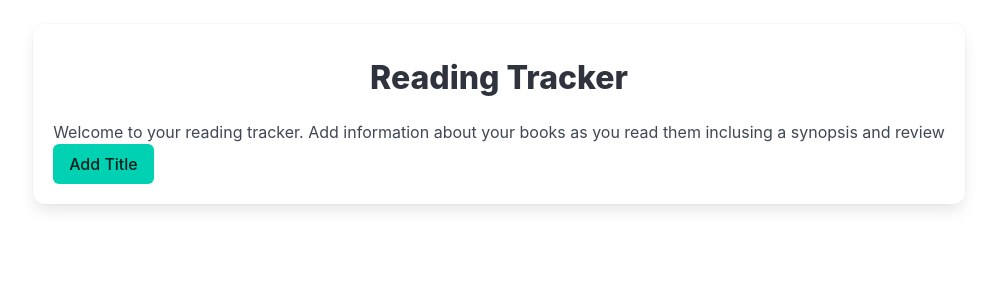
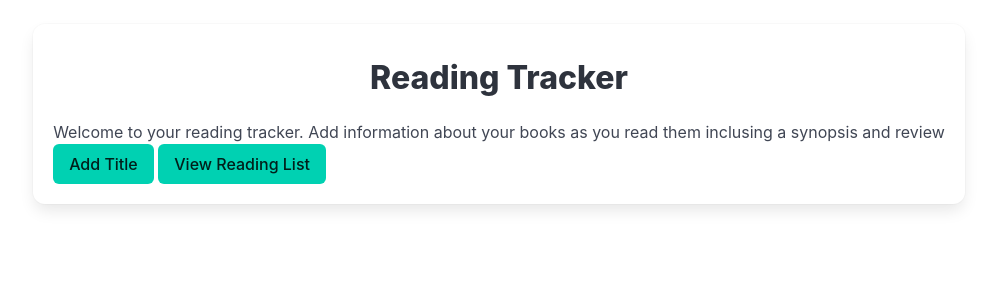
Before and after one commit to seekingcat/reading-tracker, a Flask app: page / in a window 1280 px wide. Shown: the top 300 px of the page, without its empty margins (141-1138 px from the left). Run offline with Flask 3, Linux system fonts and the light colour scheme.

Commit message:
links to each view

```diff
--- a/templates/tracker.html
+++ b/templates/tracker.html
@@ -17,6 +17,9 @@
                     <a href="{{url_for('addtitle')}}">
                         <button class="button is-primary">Add Title</button>
                     </a>
+                    <a href="{{url_for('viewtitle')}}">
+                        <button class="button is-primary">View Reading List</button>
+                    </a>
                 </div>
             </div>
         </div>
--- a/templates/viewtitle.html
+++ b/templates/viewtitle.html
@@ -12,5 +12,9 @@
     <ul>
 
     </ul>
+
+    <a href="{{url_for('tracker')}}">
+            <button class="button is-primary">Home</button>
+        </a>
 </body>
 </html>
```
